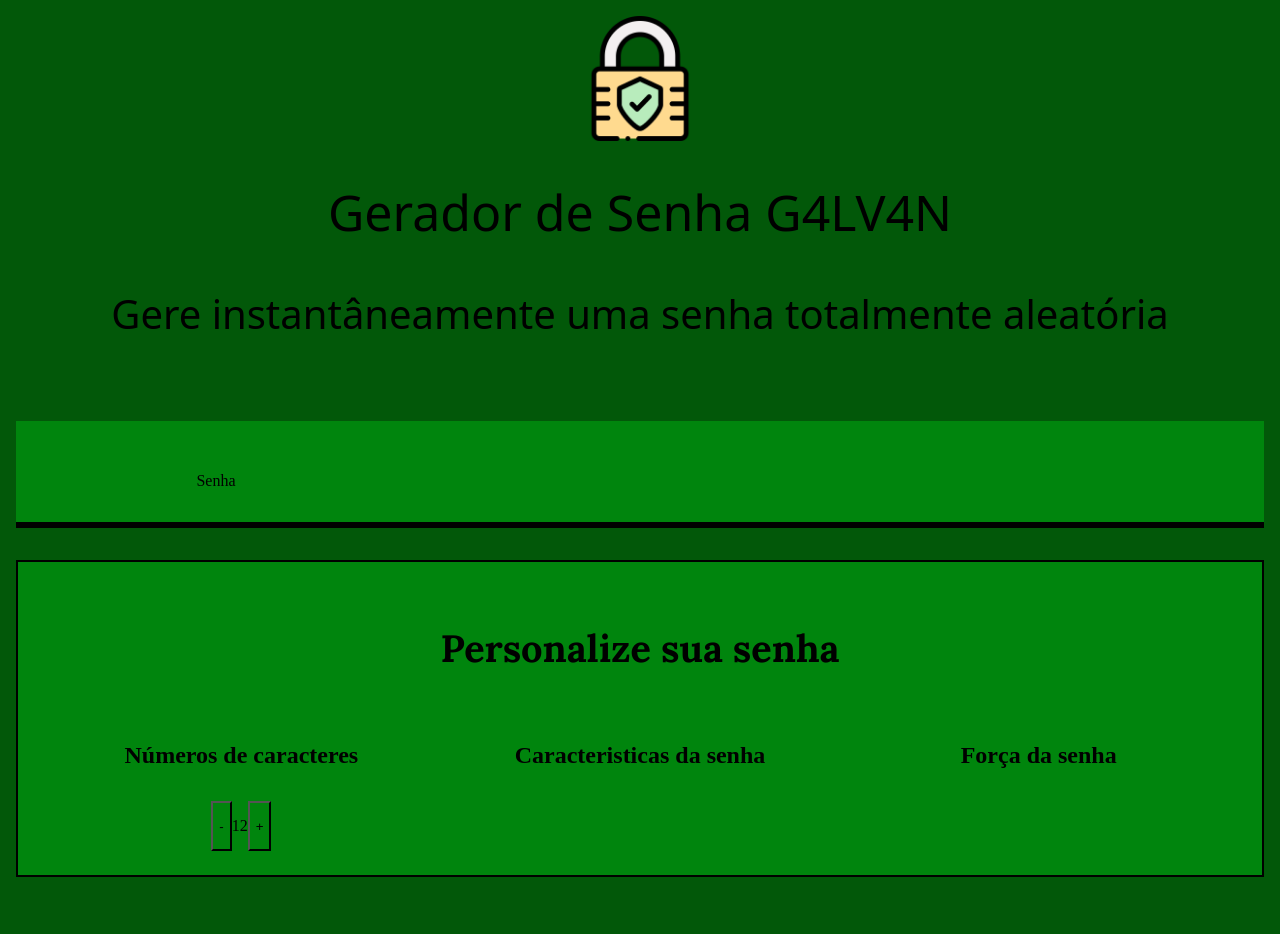
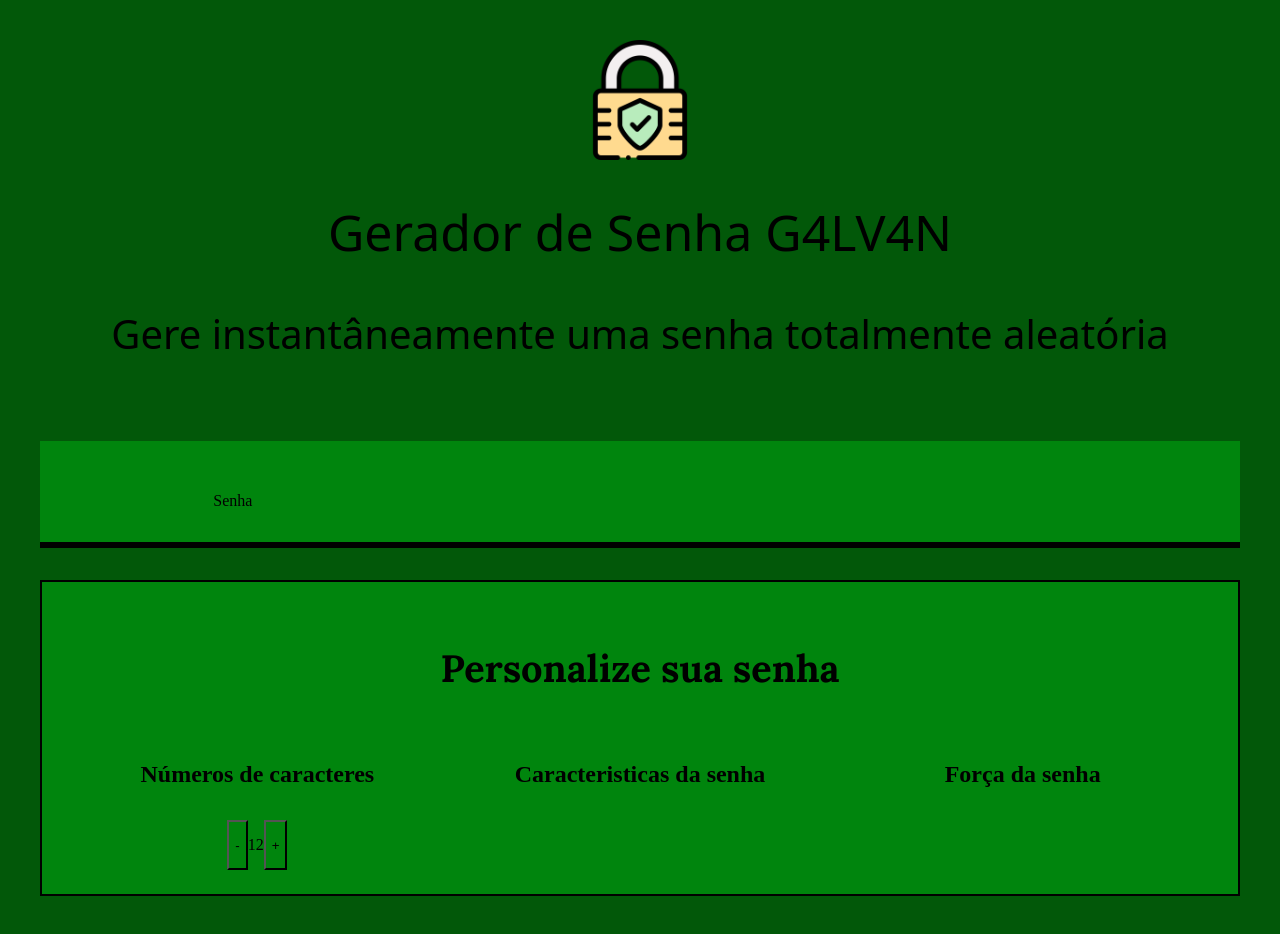
Before and after one commit to Yuri-Ghost/senhas, a plain HTML site: page index.html in a window 1280 px wide. Before the commit the page ends 893 px from the top, so only its background shows below. Drawn offline with Linux system fonts and the light colour scheme; a web font is replaced by a local one.

Commit message:
vintsi quatro

```diff
--- a/estilos.css
+++ b/estilos.css
@@ -10,7 +10,7 @@
 body {
     background-color: #025809;
     text-align: center;
-    padding: 8px;
+    padding: 32px;
 }
 
 .cadeado {
```
